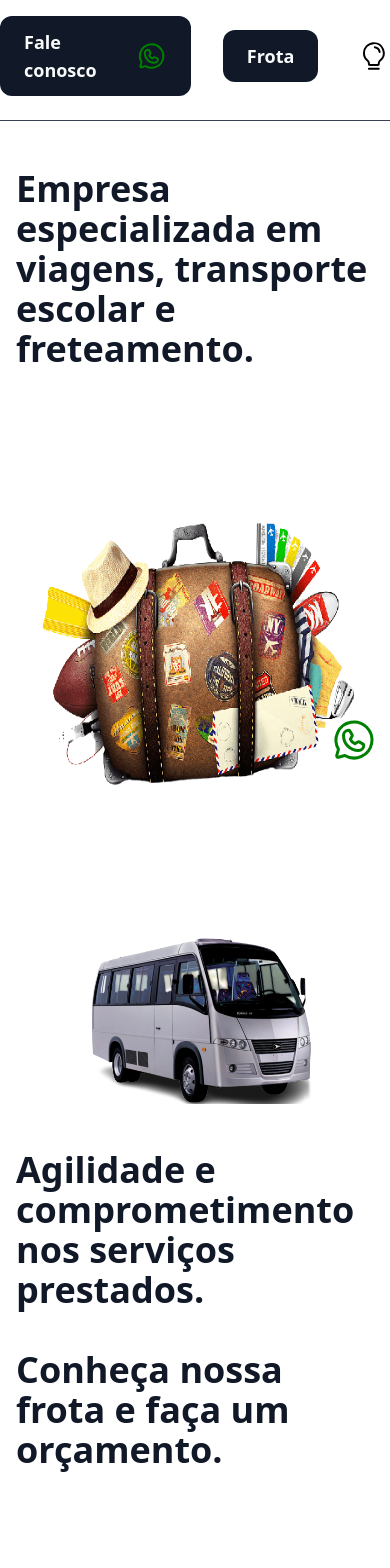
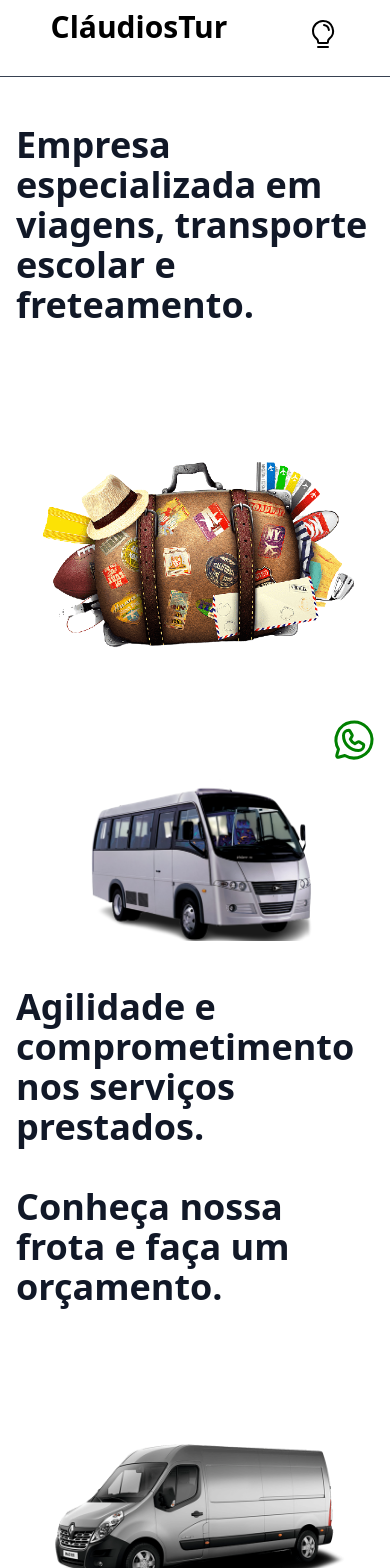
Before and after one commit to mottamatheus/portfolio-diogo, a Next.js app: page / in a window 390 px wide. Shown: the top 1568 px of the page. Built offline with nearby package versions, Linux system fonts and the light colour scheme.

Commit message:
feat: ajustando header com o titulo

```diff
--- a/next.config.js
+++ b/next.config.js
@@ -1,4 +1,8 @@
 /** @type {import('next').NextConfig} */
+const withBundleAnalyzer = require("@next/bundle-analyzer")({
+  enabled: process.env.ANALYZE === "true",
+});
+
 module.exports = {
   reactStrictMode: true,
   swcMinify: true,
@@ -6,4 +10,5 @@ module.exports = {
     locales: ["pt-BR"],
     defaultLocale: "pt-BR",
   },
+  withBundleAnalyzer,
 };
--- a/package.json
+++ b/package.json
@@ -1,5 +1,5 @@
 {
-  "name": "next-portfolio",
+  "name": "claudios-tur",
   "version": "0.1.0",
   "private": true,
   "scripts": {
@@ -9,8 +9,11 @@
     "lint": "next lint"
   },
   "dependencies": {
+    "@next/bundle-analyzer": "^12.2.3",
+    "@next/swc-linux-x64-musl": "^12.2.3",
     "framer-motion": "^6.5.1",
     "next": "12.2.2",
+    "next-swc-linux-x64-gnu": "^11.1.1-canary.3",
     "phosphor-react": "^1.4.1",
     "react": "18.2.0",
     "react-dom": "18.2.0",
--- a/src/components/Card/index.tsx
+++ b/src/components/Card/index.tsx
@@ -1,13 +1,14 @@
 import { motion, Variants } from "framer-motion";
 import Image from "next/image";
+import type { StaticImageData } from "next/image";
 import Link from "next/link";
 
 type CardProps = {
-  imgSrc: string;
+  imgSrc: StaticImageData;
   layoutId: string;
   alt: string;
   href: string;
-  widht: number;
+  width: number;
   height: number;
 };
 
@@ -28,7 +29,7 @@ const Card = ({
   layoutId,
   alt,
   href,
-  widht,
+  width,
   height,
   ...props
 }: CardProps) => {
@@ -42,8 +43,9 @@ const Card = ({
         animate="visible"
         className="relative h-full w-full mt-24 rounded-xl hover:bg-gray-300 dark:hover:bg-gray-600 transition"
         variants={variants}
+        {...props}
       >
-        <Image width={widht} height={height} src={imgSrc} alt={alt} />
+        <Image src={imgSrc} alt={alt} width={width} height={height} />
       </motion.div>
     </Link>
   );
--- a/src/components/Header/index.tsx
+++ b/src/components/Header/index.tsx
@@ -3,6 +3,7 @@ import Image from "next/image";
 import Link from "next/link";
 import { Lightbulb, WhatsappLogo } from "phosphor-react";
 import { useCallback } from "react";
+import { Heading } from "../Heading";
 
 const Header = () => {
   const phoneWpp = `${process.env.NEXT_PUBLIC_PHONE_WPP}`;
@@ -24,25 +25,17 @@ const Header = () => {
   return (
     <>
       <header className="flex justify-center items-center py-4 space-x-10 ">
-        {/* <Link href="/">
-          <Image
-            src=""
-            className="cursor-pointer"
-            alt="logo"
-            width={150}
-            height={120}
-          />
-        </Link> */}
+        <h1 className="text-3xl animate-bounce font-bold"> CláudiosTur</h1>
         <div className="flex flex-row items-center space-x-8 ">
           <a
             onClick={handlerRedirect}
-            className="flex flex-row items-center cursor-pointer bg-gray-900  text-gray-50 px-6 py-3 text-lg font-semibold rounded-xl hover:bg-gray-700 transition0"
+            className="md:flex flex-row items-center hidden md:visible cursor-pointer bg-gray-900  text-gray-50 px-6 py-3 text-lg font-semibold rounded-xl hover:bg-gray-700 transition0"
           >
             Fale conosco
             <WhatsappLogo alt="Whatsapp" size={32} color="green" />
           </a>
           <Link href="/frota">
-            <a className=" bg-gray-900  text-gray-50 px-6 py-3 text-lg font-semibold rounded-xl hover:bg-gray-700 transition">
+            <a className="md:flex hidden md:visible bg-gray-900   text-gray-50 px-6 py-3 text-lg font-semibold rounded-xl hover:bg-gray-700 transition">
               Frota
             </a>
           </Link>
--- a/src/pages/frota/index.tsx
+++ b/src/pages/frota/index.tsx
@@ -10,7 +10,7 @@ const FrotaPage: NextPage = () => {
     <>
       <Head>
         <title>Frota | ClaudiosTur </title>
-        <link role="link" rel="icon" href="/favicon.ico" />
+        <link rel="icon" href="/favicon.ico" />
         <meta name="description" content="Veículos da empresa" />
         <meta
           name="keywords"
--- a/src/pages/index.tsx
+++ b/src/pages/index.tsx
@@ -5,12 +5,16 @@ import { Card } from "../components/Card";
 import { Heading } from "../components/Heading";
 import { Button } from "../components/Button";
 
+import Viagem from "../../public/img/viagem.png";
+import Micro from "../../public/img/micro.png";
+import Van from "../../public/img/van-car.png";
+
 const Home: NextPage = () => {
   return (
     <>
       <Head>
         <title>Home | ClaudiosTur </title>
-        <link role="link" rel="icon" href="/favicon.ico" />
+        <link rel="icon" href="/favicon.ico" />
         <meta name="description" content="Sobre a empresa" />
         <meta name="keywords" content="Aluguel de Van, Micro-Onibus, Viagem" />
       </Head>
@@ -19,22 +23,22 @@ const Home: NextPage = () => {
           <Heading text="Empresa especializada em viagens, transporte escolar e freteamento." />
           <Card
             href="/van"
-            imgSrc={"/img/viagem.png"}
-            layoutId={"van-example"}
+            imgSrc={Viagem}
+            layoutId={"viagem-example"}
             alt="imagem ilustrando viagens"
-            widht={600}
-            height={600}
+            height={420}
+            width={594}
           />
         </div>
 
         <div className="flex flex-col  justify-center items-center md:flex-row">
           <Card
             href="/frota"
-            imgSrc={"/img/micro.png"}
+            imgSrc={Micro}
             layoutId={"micro-example"}
             alt="imagem ilustrativa de um micro-onibus"
-            widht={700}
-            height={350}
+            height={339}
+            width={735}
           />
           <Heading text="Agilidade e comprometimento nos serviços prestados." />
         </div>
@@ -43,19 +47,15 @@ const Home: NextPage = () => {
 
           <Card
             href="/frota"
-            imgSrc={"/img/van-car.png"}
+            imgSrc={Van}
             layoutId={"van-example"}
             alt="imagem ilustrativa de uma van"
-            widht={600}
-            height={400}
+            height={500}
+            width={800}
           />
         </div>
         <div className="flex flex-col  justify-center items-center md:flex-row">
-          <Button
-            href="/frota"
-            title="Ver a Frota"
-            aria-label="navegar para frota"
-          />
+          <Button href="/frota" title="Ver a Frota" />
         </div>
       </div>
     </>
```
Also changed, not shown: 1 other file (tests, documents, lock files or other folders).
